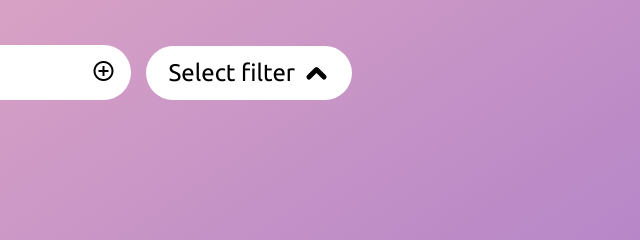
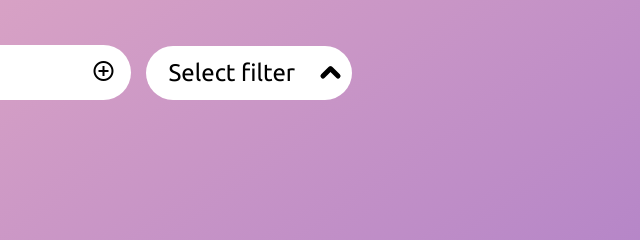
Before and after one commit to ihoryatseniuk/todo_vanillajs, a plain HTML site: page index.html in a window 1280 px wide. Shown: the part 151-391 px from the top of the page, 640-1280 px from the left. Drawn offline with nearby package versions, Linux system fonts and the light colour scheme.

Commit message:
Little correction for icons div.

```diff
--- a/style.css
+++ b/style.css
@@ -108,8 +108,6 @@ form {
 .icons {
   position: relative;
   display: flex;
-  right: 14px;
-  top: 1px;
 }
 
 .left-icon,
```
